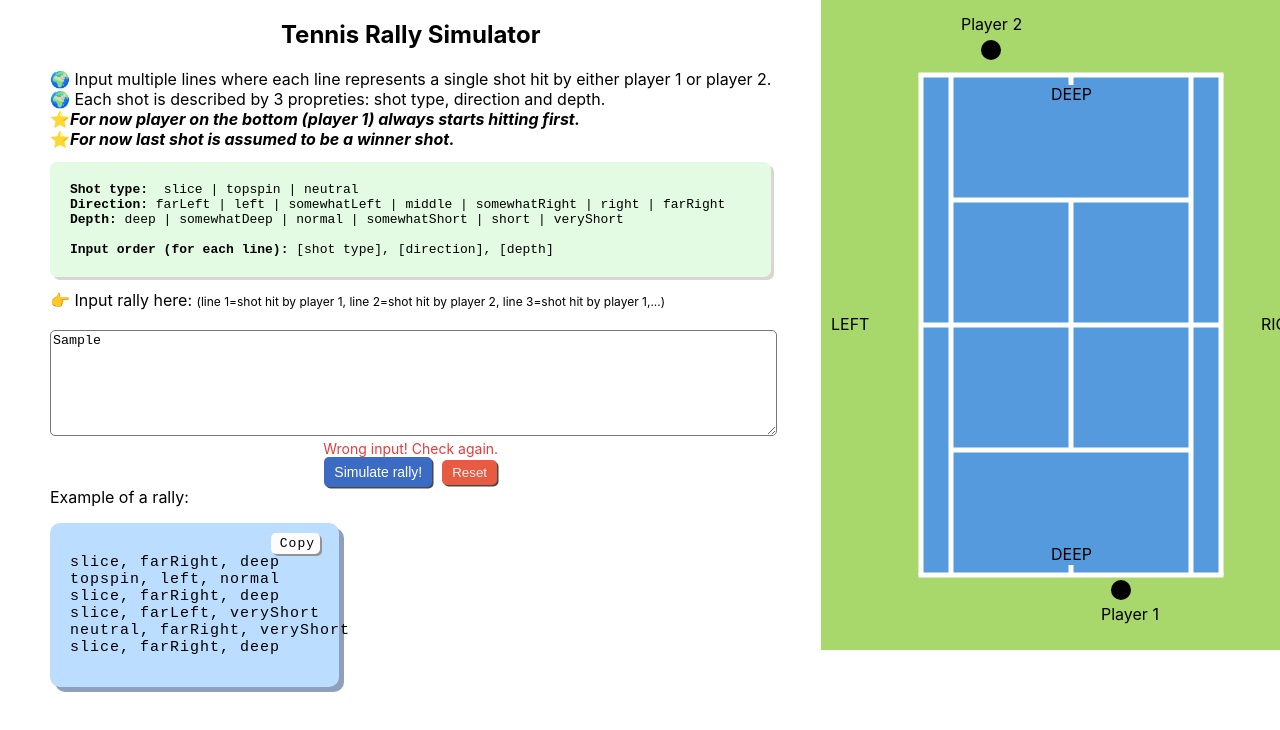
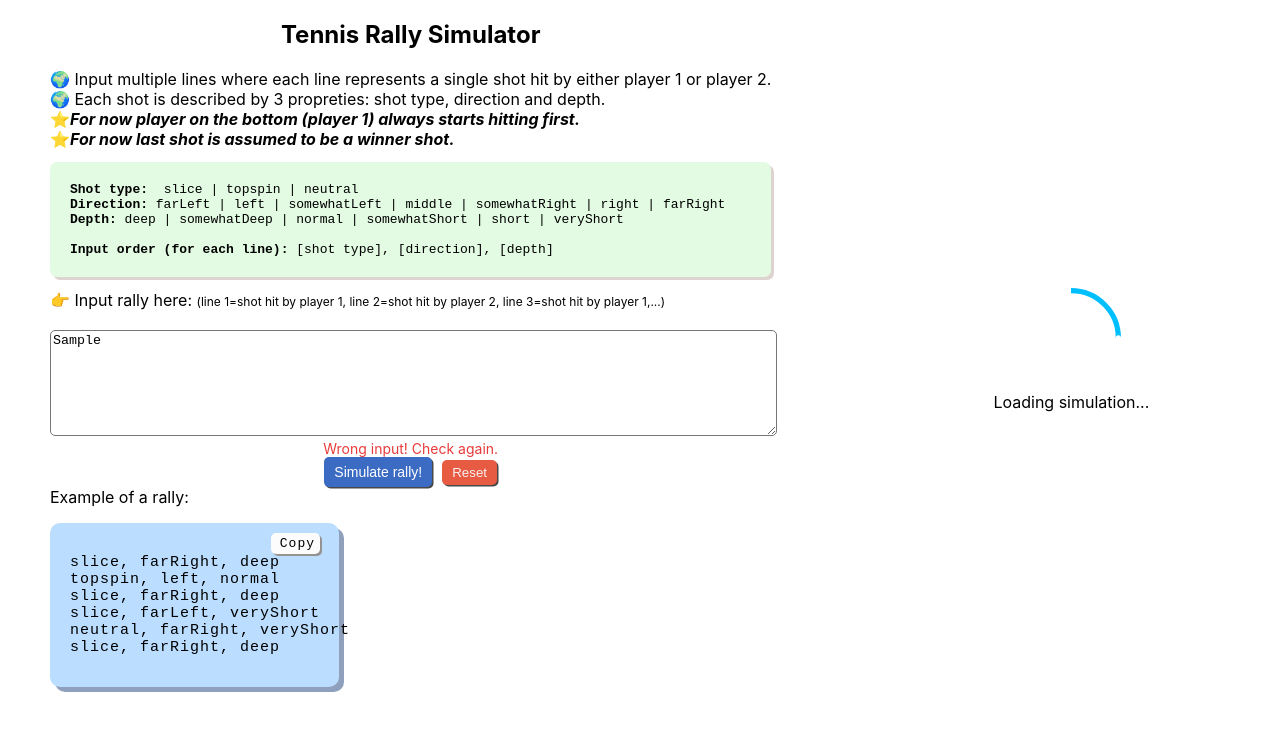
Before and after one commit to gaelduong/tennis-points-simulator, a React (Create React App) app in the folder client/: page / in a window 1280 px wide. Both pictures are taken after typing "Sample" into the empty fields and a click on the button "Simulate rally!". Shown: the top 730 px of the page. Built offline with nearby package versions, Linux system fonts and the light colour scheme.

Commit message:
Add loader spinner

```diff
--- a/client/package.json
+++ b/client/package.json
@@ -12,6 +12,7 @@
     "react-copy-to-clipboard": "^5.0.3",
     "react-dom": "^17.0.2",
     "react-icons": "^4.2.0",
+    "react-loader-spinner": "^4.0.0",
     "react-scripts": "4.0.3",
     "web-vitals": "^1.1.2"
   },
--- a/client/src/App.css
+++ b/client/src/App.css
@@ -118,3 +118,11 @@ button:active {
   background: rgb(60, 107, 196);
   color: white;
 }
+
+#loader-container {
+  width: 500px;
+  height: 700px;
+  display: flex;
+  justify-content: center;
+  align-items: center;
+}
--- a/client/src/App.js
+++ b/client/src/App.js
@@ -2,8 +2,11 @@ import "./App.css";
 import { useState, useEffect } from "react";
 import Court from "./Court.js";
 import ShotsInputForm from "./ShotsInputForm.js";
+import "react-loader-spinner/dist/loader/css/react-spinner-loader.css";
+import Loader from "react-loader-spinner";
 
 function App() {
+  const [isLoading, setLoading] = useState(false);
   const [hittingPlayer, setHittingPlayer] = useState(-1);
   const [shotTypeData, setShotTypeData] = useState("");
   const [player1Pos, setPlayer1Pos] = useState([300, 590]);
@@ -90,9 +93,14 @@ function App() {
 
   return (
     <div className="App">
-      <ShotsInputForm setFramesData={setFramesData} resetFrame={resetFrame} />
+      <ShotsInputForm
+        setLoading={setLoading}
+        setFramesData={setFramesData}
+        resetFrame={resetFrame}
+      />
       {/* Display dummy court with instructions */}
-      {currentFrameId === -1 && (
+      {isLoading ||
+        (currentFrameId === -1 && (
           <svg style={style}>
             <Court />
             {/* 2 players */}
@@ -128,6 +136,15 @@ function App() {
               DEEP
             </text>
           </svg>
+        ))}
+
+      {isLoading && (
+        <div id="loader-container">
+          <div>
+            <Loader type="TailSpin" color="#00BFFF" height={100} width={100} />
+            <div> Loading simulation...</div>
+          </div>
+        </div>
       )}
 
       {/* Display actual court simulation */}
--- a/client/src/ShotsInputForm.js
+++ b/client/src/ShotsInputForm.js
@@ -3,7 +3,7 @@ import axios from "axios";
 import { filterAndBuildData } from "./Util.js";
 import { CopyToClipboard } from "react-copy-to-clipboard";
 
-const ShotsInputForm = ({ setFramesData, resetFrame }) => {
+const ShotsInputForm = ({ setLoading, setFramesData, resetFrame }) => {
   const [text, setText] = useState("");
   const [isCopied, setIsCopied] = useState(false);
   const [submitMessage, setSubmitMessage] = useState("");
@@ -24,6 +24,7 @@ const ShotsInputForm = ({ setFramesData, resetFrame }) => {
 
   const handleSubmit = async (e) => {
     e.preventDefault();
+    setLoading(true);
     const shotsData = filterAndBuildData(text);
     // Need to check if shotsData contains valid attributes
     if (!shotsData) return setSubmitMessage("Wrong input! Check again.");
@@ -31,6 +32,7 @@ const ShotsInputForm = ({ setFramesData, resetFrame }) => {
       const { data } = await axios.post("/simulate", {
         shots: shotsData,
       });
+      setLoading(false);
       setFramesData(data);
       setSubmitMessage("");
     } catch (error) {
```
Also changed, not shown: 19 other files (tests, documents, lock files or other folders). Lines whose indentation alone changed are shown as unchanged.
